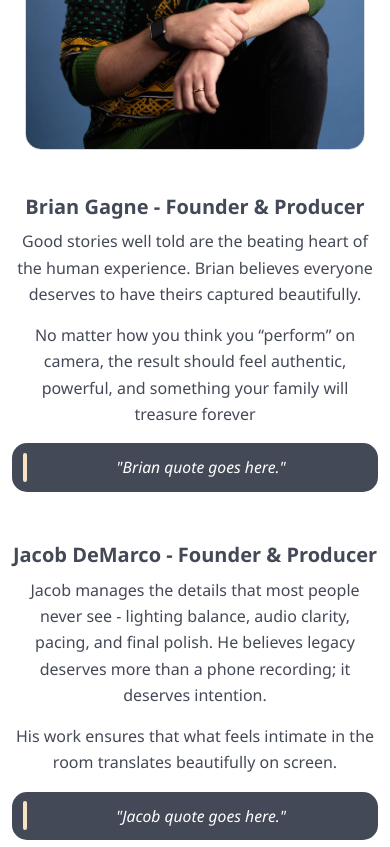
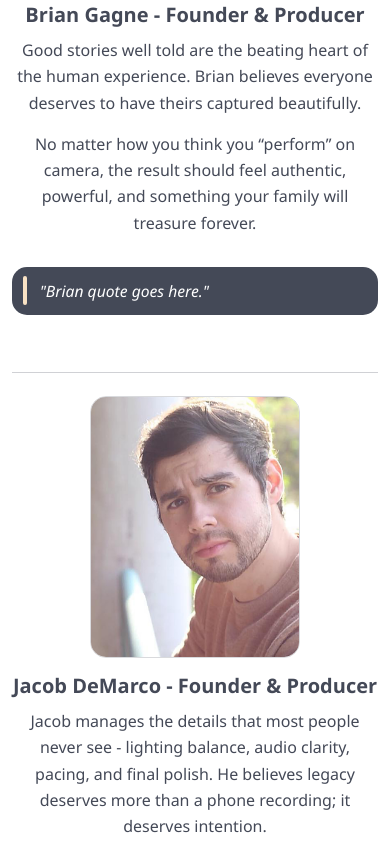
Before and after one commit to Gamsy221/recordtaleweb, a plain HTML site: page about.html in a window 390 px wide. Shown: the part 2497-3344 px from the top of the page. Drawn offline with Linux system fonts and the light colour scheme.

Commit message:
Refactor About founder duo layout with side-by-side profiles

```diff
--- a/about.html
+++ b/about.html
@@ -36,25 +36,31 @@
         <blockquote class="founder-quote">"Todd quote goes here."</blockquote>
       </article>
 
-      <article class="founder founder-row">
-        <img src="assets/Brian.jpg" alt="Brian portrait" class="founder-image" />
+      <div class="founder-duo">
+        <article class="founder founder-duo-item">
+          <div class="founder-duo-top">
+            <img src="assets/Brian.jpg" alt="Brian portrait" class="founder-image founder-duo-image" />
             <div class="founder-copy">
               <h3>Brian Gagne - Founder &amp; Producer</h3>
               <p>Good stories well told are the beating heart of the human experience. Brian believes everyone deserves to have theirs captured beautifully.</p>
-          <p>No matter how you think you “perform” on camera, the result should feel authentic, powerful, and something your family will treasure forever</p>
+              <p>No matter how you think you “perform” on camera, the result should feel authentic, powerful, and something your family will treasure forever.</p>
+            </div>
+          </div>
           <blockquote class="founder-quote">"Brian quote goes here."</blockquote>
-        </div>
         </article>
 
-      <article class="founder founder-row reverse">
+        <article class="founder founder-duo-item">
+          <div class="founder-duo-top">
+            <img src="assets/Jacob.jpg" alt="Jacob portrait" class="founder-image founder-duo-image" />
             <div class="founder-copy">
               <h3>Jacob DeMarco - Founder &amp; Producer</h3>
               <p>Jacob manages the details that most people never see - lighting balance, audio clarity, pacing, and final polish. He believes legacy deserves more than a phone recording; it deserves intention.</p>
               <p>His work ensures that what feels intimate in the room translates beautifully on screen.</p>
+            </div>
+          </div>
           <blockquote class="founder-quote">"Jacob quote goes here."</blockquote>
+        </article>
       </div>
-        <img src="assets/Jacob.jpg" alt="Jacob portrait" class="founder-image" />
-      </article>
     </section>
   </main>
   <footer id="site-footer"></footer>
--- a/styles.css
+++ b/styles.css
@@ -675,6 +675,37 @@ h1 {
   text-align: left;
 }
 
+.founder-duo {
+  display: grid;
+  grid-template-columns: 1fr 1fr;
+  gap: 1.6rem;
+  align-items: start;
+}
+
+.founder-duo-item {
+  text-align: left;
+}
+
+.founder-duo-item + .founder-duo-item {
+  border-left: 1px solid rgba(68, 73, 87, 0.25);
+  padding-left: 1.6rem;
+}
+
+.founder-duo-top {
+  display: grid;
+  grid-template-columns: minmax(170px, 210px) 1fr;
+  gap: 1rem;
+  align-items: start;
+}
+
+.founder-duo-image {
+  max-width: 210px;
+}
+
+.founder-duo .founder-copy h3 {
+  margin: 0 0 0.6rem;
+}
+
 .founder-row {
   display: grid;
   grid-template-columns: minmax(220px, 340px) 1fr;
@@ -723,6 +754,27 @@ h1 {
 }
 
 @media (max-width: 900px) {
+  .founder-duo {
+    grid-template-columns: 1fr;
+    gap: 1.4rem;
+  }
+
+  .founder-duo-item + .founder-duo-item {
+    border-left: 0;
+    border-top: 1px solid rgba(68, 73, 87, 0.25);
+    padding-left: 0;
+    padding-top: 1.4rem;
+  }
+
+  .founder-duo-top {
+    grid-template-columns: 1fr;
+    text-align: center;
+  }
+
+  .founder-duo-image {
+    margin: 0 auto;
+  }
+
   .founder-row,
   .founder-row.reverse {
     grid-template-columns: 1fr;
```
Lines whose indentation alone changed are shown as unchanged.
